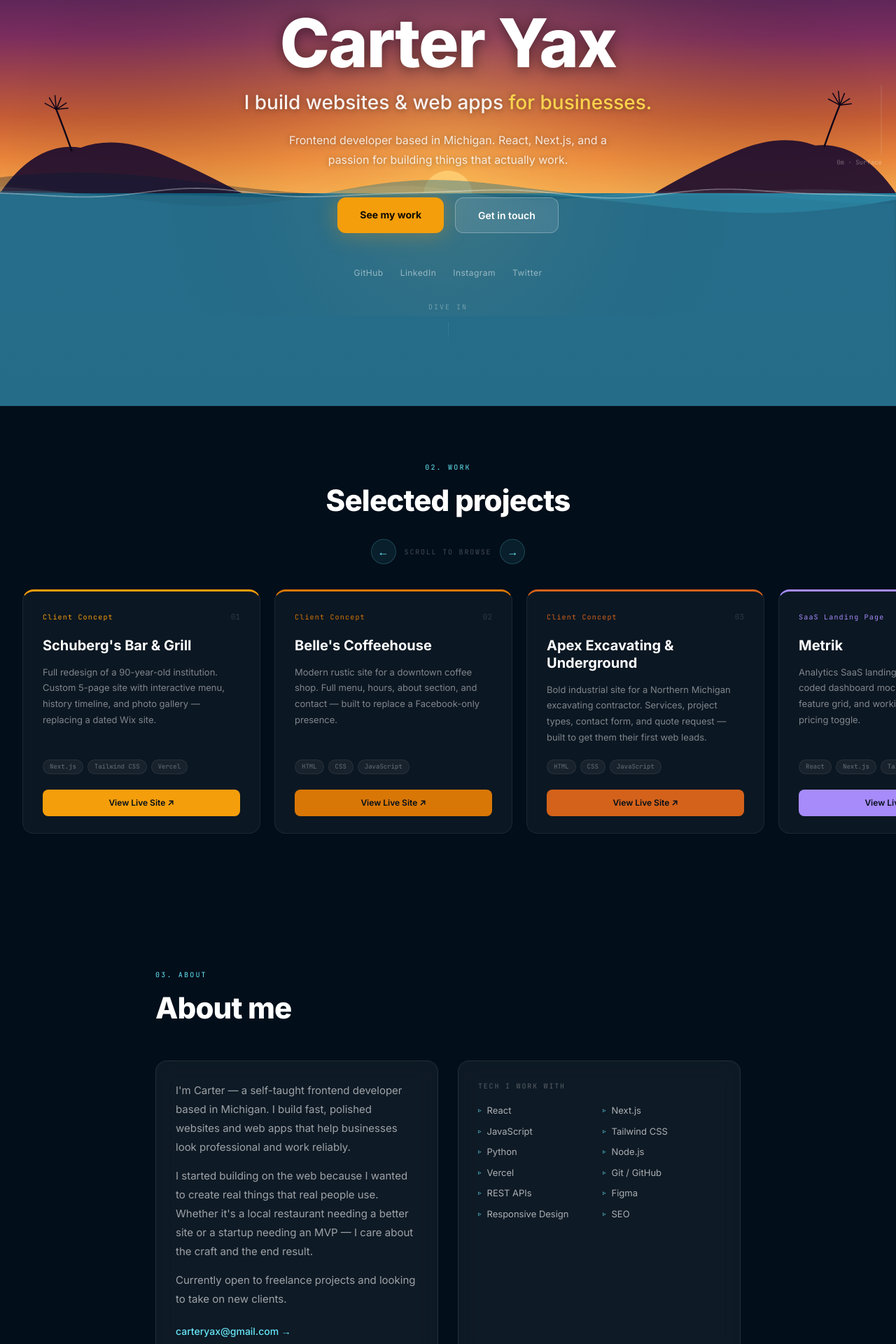
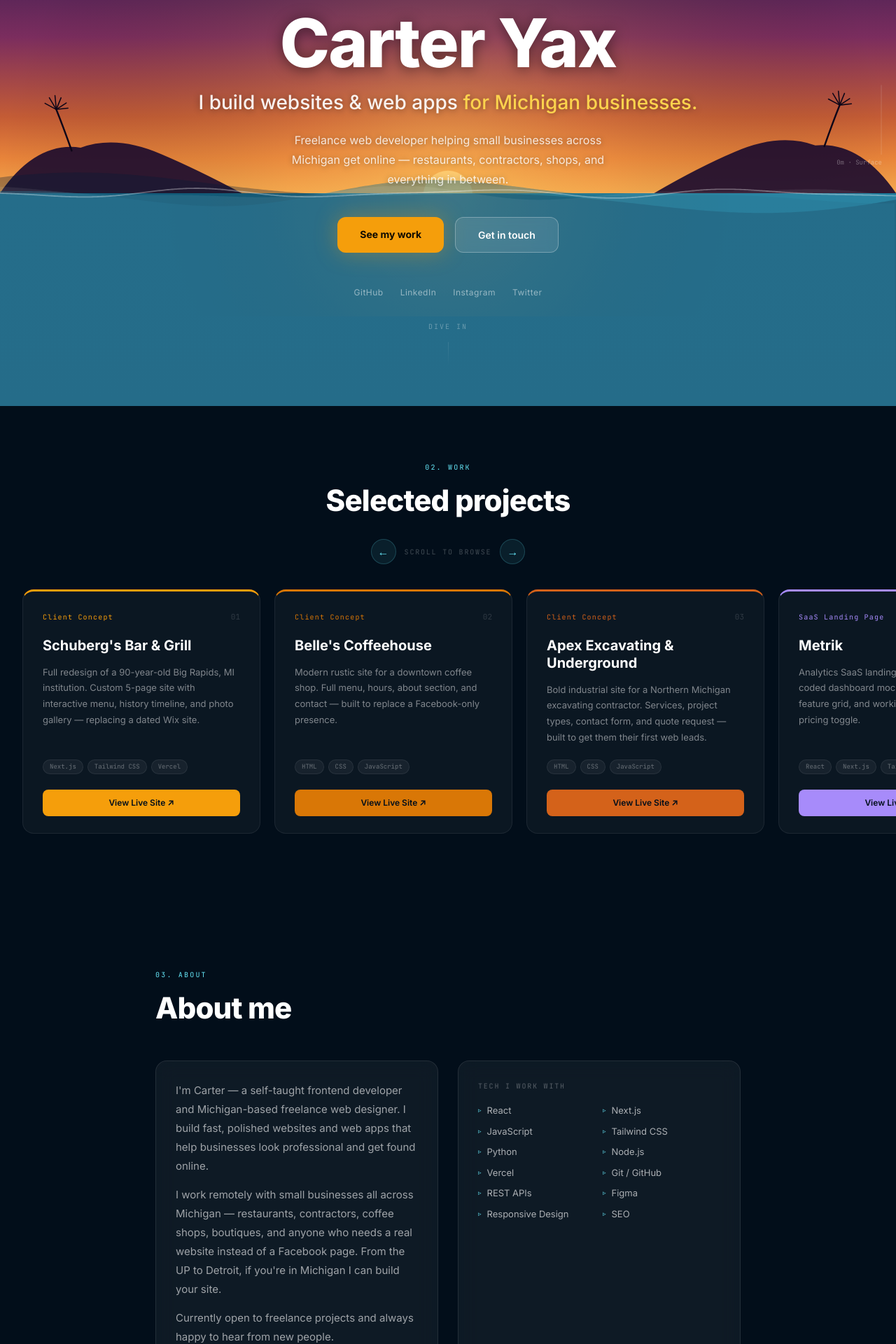
Before and after one commit to Yaxman2004/portfolio, a Next.js app: page / in a window 1280 px wide. Shown: the part 220-2140 px from the top of the page at 70% size. Built offline with nearby package versions, Linux system fonts and the light colour scheme.

Commit message:
SEO changes

```diff
--- a/app/layout.jsx
+++ b/app/layout.jsx
@@ -5,8 +5,27 @@ const inter = Inter({ subsets: ['latin'], variable: '--font-inter', display: 'sw
 const mono  = JetBrains_Mono({ subsets: ['latin'], variable: '--font-mono', display: 'swap' })
 
 export const metadata = {
-  title: 'Carter Yax — Web Developer',
-  description: 'Frontend developer based in Big Rapids, MI. I build websites and web apps for businesses.',
+  title: 'Carter Yax — Michigan Freelance Web Developer',
+  description: 'Freelance web developer helping small businesses across Michigan get online. Restaurants, contractors, shops, and more. Fast, modern websites built with React and Next.js.',
+  keywords: 'Michigan web developer, freelance web designer Michigan, small business website Michigan, web developer Michigan, Michigan website design',
+  metadataBase: new URL('https://cartery.dev'),
+  openGraph: {
+    title: 'Carter Yax — Michigan Freelance Web Developer',
+    description: 'Freelance web developer helping small businesses across Michigan get online. Fast, modern websites for restaurants, contractors, shops, and more.',
+    url: 'https://cartery.dev',
+    siteName: 'Carter Yax',
+    locale: 'en_US',
+    type: 'website',
+  },
+  twitter: {
+    card: 'summary_large_image',
+    title: 'Carter Yax — Michigan Freelance Web Developer',
+    description: 'Freelance web developer helping small businesses across Michigan get online.',
+    creator: '@CarterJYreal',
+  },
+  alternates: {
+    canonical: 'https://cartery.dev',
+  },
 }
 
 export default function RootLayout({ children }) {
--- a/app/page.jsx
+++ b/app/page.jsx
@@ -8,7 +8,7 @@ const projects = [
   {
     title: "Schuberg's Bar & Grill",
     type: 'Client Concept',
-    description: 'Full redesign of a 90-year-old institution. Custom 5-page site with interactive menu, history timeline, and photo gallery — replacing a dated Wix site.',
+    description: 'Full redesign of a 90-year-old Big Rapids, MI institution. Custom 5-page site with interactive menu, history timeline, and photo gallery — replacing a dated Wix site.',
     tags: ['Next.js', 'Tailwind CSS', 'Vercel'],
     live: 'https://schubergsbar-site.vercel.app',
     color: '#f59e0b',
@@ -953,10 +953,10 @@ export default function OceanPortfolio() {
             <p style={{ fontFamily:'var(--font-mono)', color:'#fcd34d', fontSize:'13px', marginBottom:'12px', letterSpacing:'0.12em' }}>Hi, I'm</p>
             <h1 style={{ fontSize:'clamp(52px,10vw,96px)', fontWeight:800, color:'#ffffff', lineHeight:1.05, marginBottom:'16px', letterSpacing:'-0.02em', textShadow:'0 2px 20px rgba(0,0,0,0.5)' }}>Carter Yax</h1>
             <h2 style={{ fontSize:'clamp(18px,3vw,28px)', fontWeight:500, color:'rgba(255,255,255,0.92)', marginBottom:'20px', lineHeight:1.4, textShadow:'0 1px 10px rgba(0,0,0,0.4)' }}>
-              I build websites & web apps{' '}<span style={{ color:'#fcd34d' }}>for businesses.</span>
+              I build websites & web apps{' '}<span style={{ color:'#fcd34d' }}>for Michigan businesses.</span>
             </h2>
             <p style={{ fontSize:'16px', color:'rgba(255,255,255,0.82)', maxWidth:'480px', margin:'0 auto 40px', lineHeight:1.75, textShadow:'0 1px 8px rgba(0,0,0,0.4)' }}>
-              Frontend developer based in Michigan. React, Next.js, and a passion for building things that actually work.
+              Freelance web developer helping small businesses across Michigan get online — restaurants, contractors, shops, and everything in between.
             </p>
             <div style={{ display:'flex', gap:'16px', justifyContent:'center', flexWrap:'wrap', marginBottom:'48px' }}>
               <a href="#work" style={{ padding:'14px 32px', background:'#f59e0b', color:'#0f0a00', fontWeight:700, borderRadius:'12px', textDecoration:'none', fontSize:'14px', boxShadow:'0 0 32px rgba(245,158,11,0.35)' }}>See my work</a>
@@ -1162,9 +1162,9 @@ export default function OceanPortfolio() {
             <div style={{ display:'grid', gridTemplateColumns:'repeat(auto-fit,minmax(280px,1fr))', gap:'28px' }}>
               <div style={glass}>
                 <div style={{ display:'flex', flexDirection:'column', gap:'14px', fontSize:'15px', color:'rgba(255,255,255,0.6)', lineHeight:1.8 }}>
-                  <p>I'm Carter — a self-taught frontend developer based in Michigan. I build fast, polished websites and web apps that help businesses look professional and work reliably.</p>
-                  <p>I started building on the web because I wanted to create real things that real people use. Whether it's a local restaurant needing a better site or a startup needing an MVP — I care about the craft and the end result.</p>
-                  <p>Currently open to freelance projects and looking to take on new clients.</p>
+                  <p>I'm Carter — a self-taught frontend developer and Michigan-based freelance web designer. I build fast, polished websites and web apps that help businesses look professional and get found online.</p>
+                  <p>I work remotely with small businesses all across Michigan — restaurants, contractors, coffee shops, boutiques, and anyone who needs a real website instead of a Facebook page. From the UP to Detroit, if you're in Michigan I can build your site.</p>
+                  <p>Currently open to freelance projects and always happy to hear from new people.</p>
                 </div>
                 <a href="mailto:carteryax@gmail.com" style={{ display:'inline-block', marginTop:'22px', fontSize:'14px', color:'#67e8f9', textDecoration:'none', fontWeight:500 }}>carteryax@gmail.com →</a>
               </div>
```
